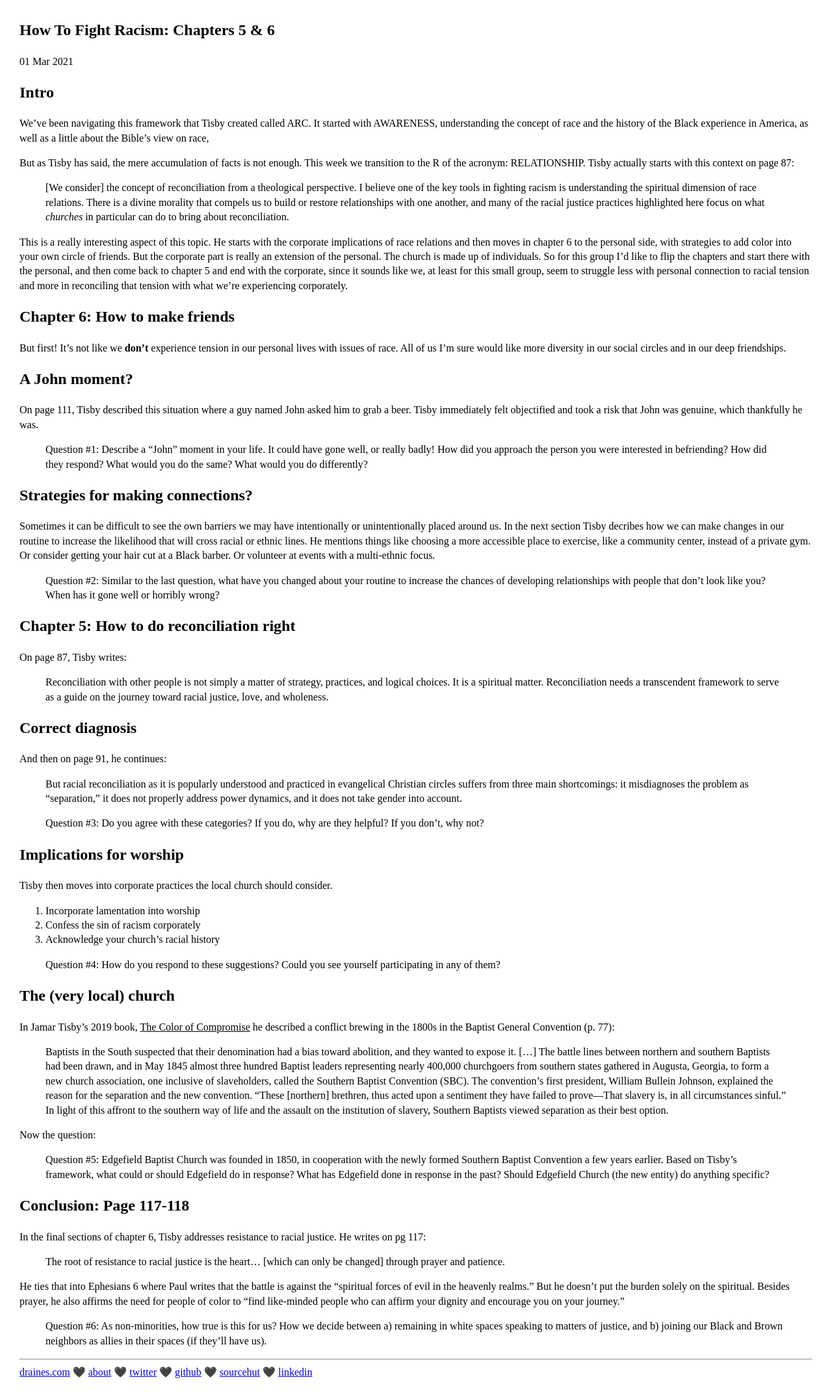
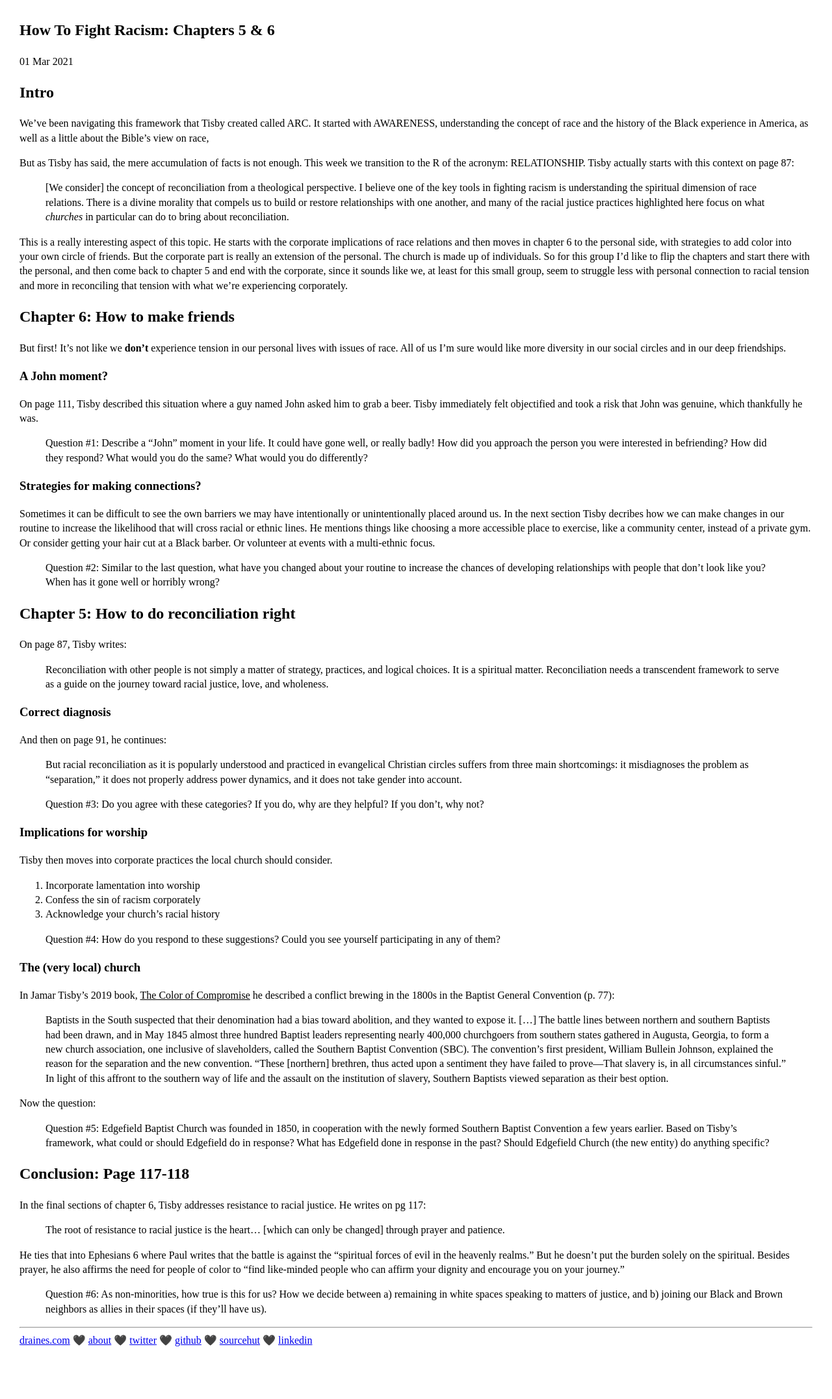
Before and after one commit to drewr/drewr.github.io, a Jekyll site: the page built from _posts/2021-03-01-htfr-5-6.md, in a window 1280 px wide. Shown: the whole page at 65% size. Built offline with Jekyll 4.4.1, drawn with Linux system fonts in a browser that asks for light colours; our own code applies the rules of GitHub Pages for plain Markdown files; after the commit the page ends 2104 px from its top, so only the background shows below that.

Commit message:
Fix headings

```diff
--- a/_posts/2021-03-01-htfr-5-6.md
+++ b/_posts/2021-03-01-htfr-5-6.md
@@ -2,7 +2,7 @@
 title: "How To Fight Racism: Chapters 5 & 6"
 categories: notes
 ---
-# Intro
+## Intro
 
 We've been navigating this framework that Tisby created called ARC. It started with AWARENESS, understanding the concept of race and the history of the Black experience in America, as well as a little about the Bible's view on race,
 
@@ -12,29 +12,29 @@ But as Tisby has said, the mere accumulation of facts is not enough. This week w
 
 This is a really interesting aspect of this topic. He starts with the corporate implications of race relations and then moves in chapter 6 to the personal side, with strategies to add color into your own circle of friends. But the corporate part is really an extension of the personal. The church is made up of individuals. So for this group I'd like to flip the chapters and start there with the personal, and then come back to chapter 5 and end with the corporate, since it sounds like we, at least for this small group, seem to struggle less with personal connection to racial tension and more in reconciling that tension with what we're experiencing corporately.
 
-# Chapter 6: How to make friends
+## Chapter 6: How to make friends
 
 But first! It's not like we **don't** experience tension in our personal lives with issues of race. All of us I'm sure would like more diversity in our social circles and in our deep friendships.
 
-## A John moment?
+### A John moment?
 
 On page 111, Tisby described this situation where a guy named John asked him to grab a beer. Tisby immediately felt objectified and took a risk that John was genuine, which thankfully he was.
 
 > Question \#1: Describe a "John" moment in your life. It could have gone well, or really badly! How did you approach the person you were interested in befriending? How did they respond? What would you do the same? What would you do differently?
 
-## Strategies for making connections?
+### Strategies for making connections?
 
 Sometimes it can be difficult to see the own barriers we may have intentionally or unintentionally placed around us. In the next section Tisby decribes how we can make changes in our routine to increase the likelihood that will cross racial or ethnic lines. He mentions things like choosing a more accessible place to exercise, like a community center, instead of a private gym. Or consider getting your hair cut at a Black barber. Or volunteer at events with a multi-ethnic focus.
 
 > Question \#2: Similar to the last question, what have you changed about your routine to increase the chances of developing relationships with people that don't look like you? When has it gone well or horribly wrong?
 
-# Chapter 5: How to do reconciliation right
+## Chapter 5: How to do reconciliation right
 
 On page 87, Tisby writes:
 
 > Reconciliation with other people is not simply a matter of strategy, practices, and logical choices. It is a spiritual matter. Reconciliation needs a transcendent framework to serve as a guide on the journey toward racial justice, love, and wholeness.
 
-## Correct diagnosis
+### Correct diagnosis
 
 And then on page 91, he continues:
 
@@ -42,7 +42,7 @@ And then on page 91, he continues:
 
 > Question \#3: Do you agree with these categories? If you do, why are they helpful? If you don't, why not?
 
-## Implications for worship
+### Implications for worship
 
 Tisby then moves into corporate practices the local church should consider.
 
@@ -52,7 +52,7 @@ Tisby then moves into corporate practices the local church should consider.
 
 > Question \#4: How do you respond to these suggestions? Could you see yourself participating in any of them?
 
-## The (very local) church
+### The (very local) church
 
 In Jamar Tisby's 2019 book, <u>The Color of Compromise</u> he described a conflict brewing in the 1800s in the Baptist General Convention (p. 77):
 
@@ -62,7 +62,7 @@ Now the question:
 
 > Question \#5: Edgefield Baptist Church was founded in 1850, in cooperation with the newly formed Southern Baptist Convention a few years earlier. Based on Tisby's framework, what could or should Edgefield do in response? What has Edgefield done in response in the past? Should Edgefield Church (the new entity) do anything specific?
 
-# Conclusion: Page 117-118
+## Conclusion: Page 117-118
 
 In the final sections of chapter 6, Tisby addresses resistance to racial justice. He writes on pg 117:
 
```
